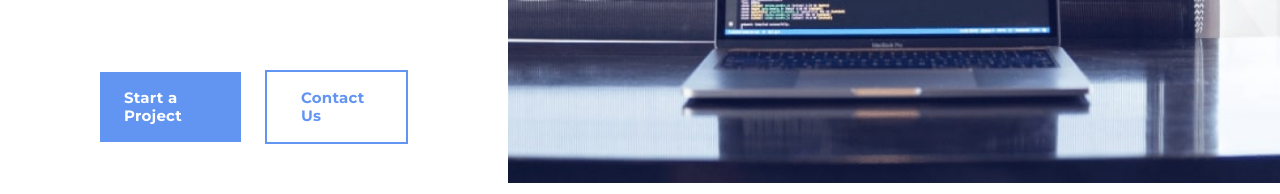
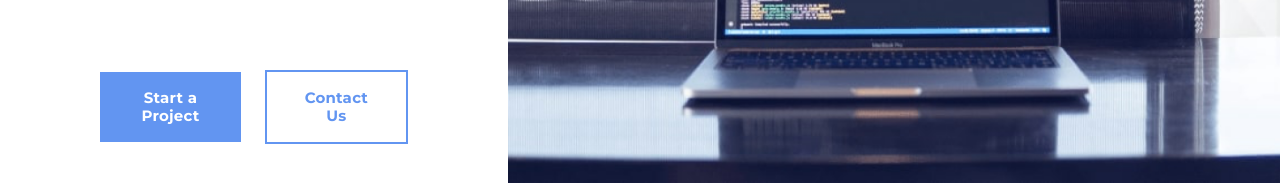
Before and after one commit to Aliaksandra-Leanovich/project-calculator, a React (Create React App) app: page / in a window 1280 px wide. Shown: the part 687-881 px from the top of the page. Built offline with nearby package versions, Linux system fonts and the light colour scheme.

Commit message:
feat: fix

```diff
--- a/src/components/ContactUs/ContactUs.tsx
+++ b/src/components/ContactUs/ContactUs.tsx
@@ -112,7 +112,7 @@ export const ContactUs = () => {
               <FileIconSC src={File} />
               <FileTextSC>Attach file</FileTextSC>
             </FileBlockSC>
-            <ButtonSC>Send</ButtonSC>
+            <ButtonSC disabled>Send</ButtonSC>
           </FormSC>
           <BlockSC>
             <SocialsBlockSC>
--- a/src/components/Header/Header.tsx
+++ b/src/components/Header/Header.tsx
@@ -18,7 +18,7 @@ export const Header = () => {
             <img src={Logo} alt="MIFORT" />
           </LogoContainerSC>
           <Navigation />
-          <ButtonSC href="#">Contact Us</ButtonSC>
+          <ButtonSC disabled>Contact Us</ButtonSC>
         </ContainerSC>
       </WrapperSC>
     </StyledHeaderSC>
--- a/src/components/Header/style.ts
+++ b/src/components/Header/style.ts
@@ -23,7 +23,7 @@ export const LogoContainerSC = styled.a`
   cursor: pointer;
 `;
 
-export const ButtonSC = styled.a`
+export const ButtonSC = styled.button`
   border: 2px solid #6295f1;
   font-weight: 700;
   font-size: 15px;
--- a/src/components/StartProject/StartProject.tsx
+++ b/src/components/StartProject/StartProject.tsx
@@ -24,8 +24,8 @@ export const StartProject = () => {
             Engineers with rates from $20 per hour
           </DescriptionSc>
           <ButtonsSC>
-            <ButtonStartSC href="#">Start a Project</ButtonStartSC>
-            <ButtoonContactSC href="#">Contact Us</ButtoonContactSC>
+            <ButtonStartSC disabled>Start a Project</ButtonStartSC>
+            <ButtoonContactSC disabled>Contact Us</ButtoonContactSC>
           </ButtonsSC>
         </DescriptionBlockSC>
         <ImageContainerSC>
--- a/src/components/StartProject/style.ts
+++ b/src/components/StartProject/style.ts
@@ -46,7 +46,7 @@ export const DescriptionSc = styled.p`
   color: #3f454c;
 `;
 
-export const ButtonStartSC = styled.a`
+export const ButtonStartSC = styled.button`
   background: #6295f1;
   font-weight: 700;
   font-size: 15px;
@@ -56,7 +56,7 @@ export const ButtonStartSC = styled.a`
   color: #ffffff;
 `;
 
-export const ButtoonContactSC = styled.a`
+export const ButtoonContactSC = styled.button`
   border: 2px solid #6295f1;
   padding: 17px 34px;
   font-weight: 700;
--- a/src/components/Team/Team.tsx
+++ b/src/components/Team/Team.tsx
@@ -53,7 +53,7 @@ export const Team = () => {
               <TextSc>Ensures that the solution works as expected</TextSc>
             </BlockSc>
           </BlocksSC>
-          <ButtonSC href="#">Request a Specialist</ButtonSC>
+          <ButtonSC disabled>Request a Specialist</ButtonSC>
         </ContainerSC>
       </WrapperSC>
     </BackgroundSC>
--- a/src/components/Team/style.ts
+++ b/src/components/Team/style.ts
@@ -64,7 +64,7 @@ export const TitleBlockSC = styled.p`
   font-weight: 700;
 `;
 
-export const ButtonSC = styled.a`
+export const ButtonSC = styled.button`
   background: #6295f1;
   padding: 13px 30px;
   font-weight: 700;
```
